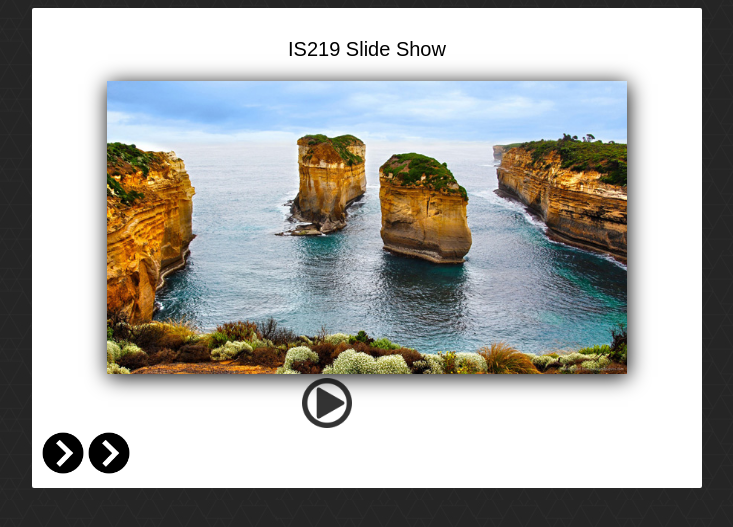
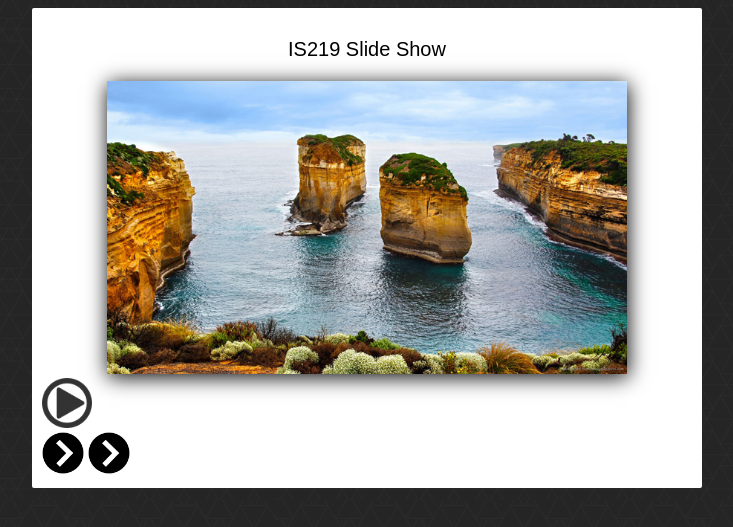
Before and after one commit to Bailiffjr/is219s16Bailiff-p2, a PHP site: page /index.html in a window 1280 px wide. Shown: the top 527 px of the page, without its empty margins (273-1006 px from the left). Run offline with PHP 8.4, Linux system fonts and the light colour scheme; grey boxes labelled with a size stand in for pictures from a placeholder-image service; some libraries are stand-ins or nearby versions.

Commit message:
Update style.css

```diff
--- a/style.css
+++ b/style.css
@@ -32,8 +32,6 @@ body {
 	height: 50px;
 	width: 50px;
 	position: relative;
-	right:50%;
-    	left:40%;
 	z-index: 3;
 	opacity: .8;
 	bottom: 0px;
```
